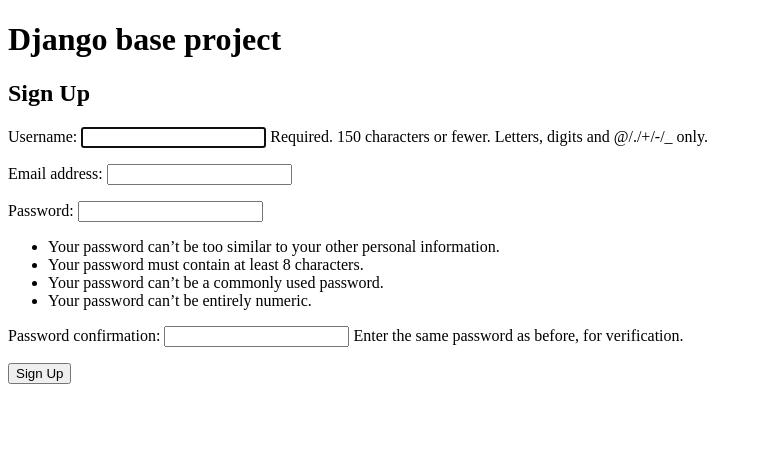
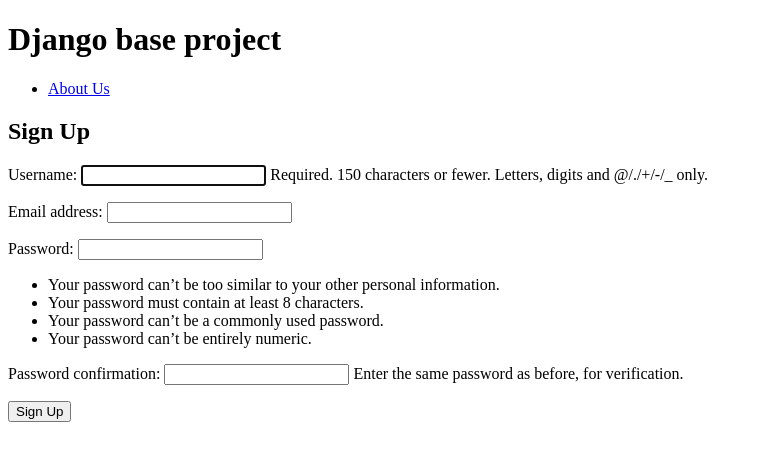
Before and after one commit to hillel-i-python-pro-i-2023-06-23/django_base_fedin, a Django app: page /accounts/signup/ in a window 1280 px wide. Shown: the top 461 px of the page, without its empty margins (0-762 px from the left). Run offline with Django 4.2, Linux system fonts and the light colour scheme.

Commit message:
About us page created

```diff
--- a/apps/basic/urls.py
+++ b/apps/basic/urls.py
@@ -1,7 +1,8 @@
 from django.urls import path
 
-from .views import SignUpView
+from .views import SignUpView, about_view
 
 urlpatterns = [
     path("signup/", SignUpView.as_view(), name="signup"),
+    path('about/', about_view, name='about'),
 ]
--- a/apps/basic/views.py
+++ b/apps/basic/views.py
@@ -1,5 +1,6 @@
 from django.urls import reverse_lazy
 from django.views.generic.edit import CreateView
+from django.shortcuts import render
 
 from .forms import CustomUserCreationForm
 
@@ -8,3 +9,7 @@ class SignUpView(CreateView):
     form_class = CustomUserCreationForm
     success_url = reverse_lazy("login")
     template_name = "registration/signup.html"
+
+
+def about_view(request):
+    return render(request, 'about.html')
--- a/apps/templates/base.html
+++ b/apps/templates/base.html
@@ -14,10 +14,21 @@
 
 
     <div>
-        <h1>
-            Django base project
-        </h1>
-    </div>
+
+    <h1>
+      Django base project
+    </h1>
+
+    <nav>
+
+      <ul>
+        <li><a href="{% url 'about' %}">About Us</a></li>
+        <!-- Add more navigation links here if needed -->
+      </ul>
+
+    </nav>
+
+  </div>
 
   <main>
 
```
Also changed, not shown: apps/templates/about.html (added, +10 -0 lines).
